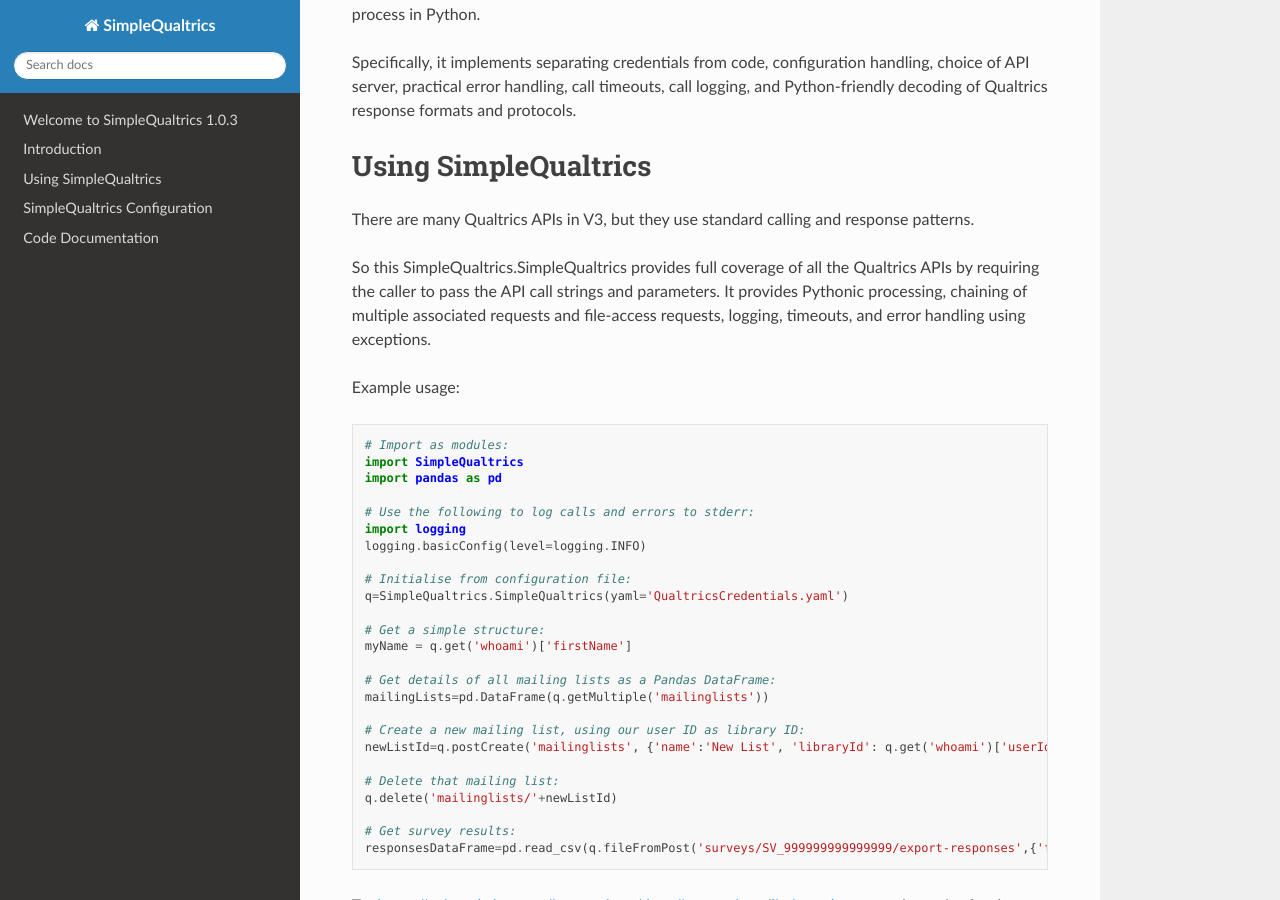
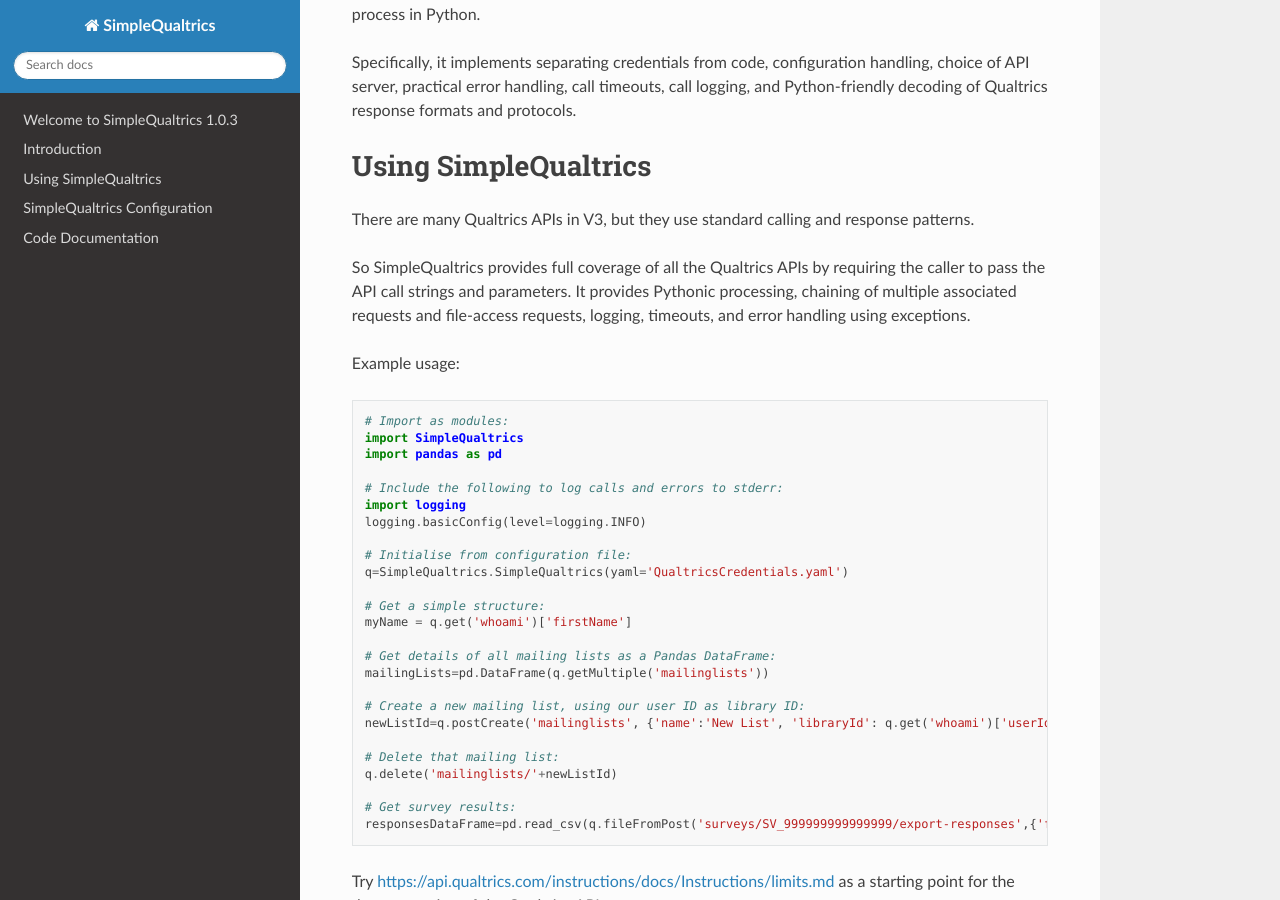
Before and after one commit to charlesweir/SimpleQualtrics, a Sphinx documentation site: the page built from docs/index.rst, in a window 1280 px wide and 900 px high, scrolled down 362 px. Built offline with Sphinx 7.4.7 and the Read the Docs theme 2.0.0, drawn with Linux system fonts in a browser that asks for light colours.

Commit message:
Fixed minor documentation issues.

```diff
--- a/docs/conf.py
+++ b/docs/conf.py
@@ -69,6 +69,6 @@
 
 #This value selects what content will be inserted into the main body of an autoclass directive.
 # class, init, or both
-autoclass_content='class'
+autoclass_content='both'
 
 rst_epilog = '.. |version| replace:: {}'.format(release)
--- a/docs/index.rst
+++ b/docs/index.rst
@@ -28,7 +28,7 @@
 
 There are many Qualtrics APIs in V3, but they use standard calling and response patterns.
 
-So this SimpleQualtrics.SimpleQualtrics provides full coverage of all the Qualtrics APIs
+So SimpleQualtrics provides full coverage of all the Qualtrics APIs
 by requiring the caller to pass the API call strings and parameters.
 It provides Pythonic processing, chaining of multiple associated requests and file-access requests,
 logging, timeouts, and error handling using exceptions.
@@ -39,7 +39,7 @@
     import SimpleQualtrics
     import pandas as pd
 
-    # Use the following to log calls and errors to stderr:
+    # Include the following to log calls and errors to stderr:
     import logging
     logging.basicConfig(level=logging.INFO)
 
```
